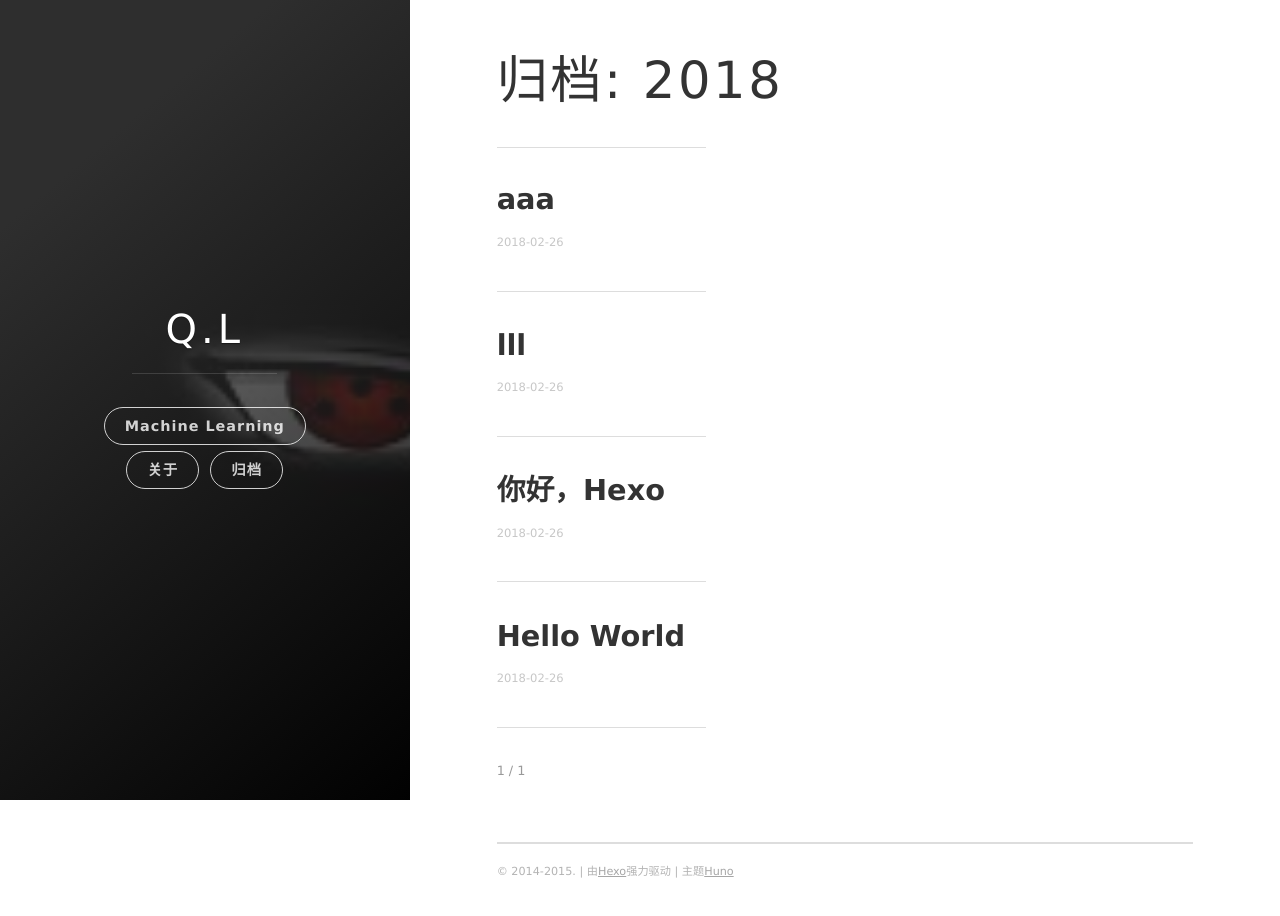
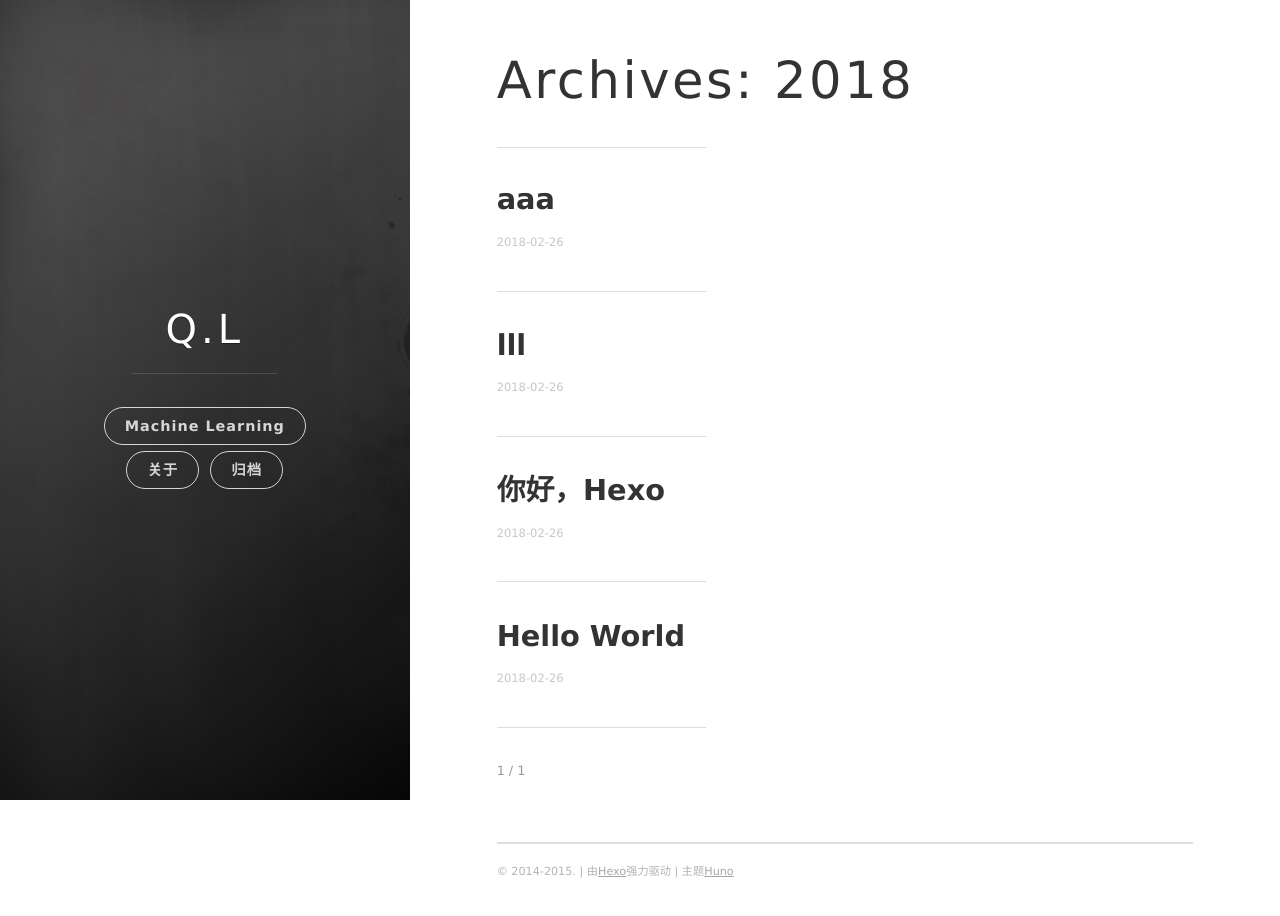
Before and after one commit to Jerry12316/Jerry12316.github.io, a plain HTML site: page archives/2018/index.html in a window 1280 px wide. Drawn offline with nearby package versions, Linux system fonts and the light colour scheme; some packages are replaced by stand-ins of ours.

Commit message:
Site updated: 2018-02-26 18:18:26

```diff
--- a/archives/2018/index.html
+++ b/archives/2018/index.html
@@ -7,7 +7,7 @@
 
 
     <title>
-      归档: 2018
+      Archives: 2018
     </title>
 
     <meta name="viewport" content="width=device-width, initial-scale=1, maximum-scale=1, user-scalable=no">
@@ -17,12 +17,12 @@
 
 
     <meta property="og:type" content="website">
-<meta property="og:title" content="归档: 2018">
+<meta property="og:title" content="Archives: 2018">
 <meta property="og:url" content="http://yoursite.com/archives/2018/index.html">
 <meta property="og:site_name" content="Q.L">
 <meta property="og:locale" content="zh-Hans">
 <meta name="twitter:card" content="summary">
-<meta name="twitter:title" content="归档: 2018">
+<meta name="twitter:title" content="Archives: 2018">
 
 
 
@@ -143,7 +143,7 @@ classes that you can use:
 
 
 
-  <h1 class="archive-title">归档: 2018</h1>
+  <h1 class="archive-title">Archives: 2018</h1>
   <hr class="post-list__divider" />
 
 
--- a/css/uno.css
+++ b/css/uno.css
@@ -1196,7 +1196,7 @@ hr {
   width: 100%;
   max-width: none;
   height: 100%;
-  background: url(../images/111.jpeg) top left no-repeat #666666;
+  background: url(../images/333.jpg) top left no-repeat #666666;
   background-size: cover; }
 
 .panel-cover--collapsed {
```
Also changed, not shown: archives/2018/02/index.html (+4 -4 lines), archives/index.html (+3 -3 lines).
